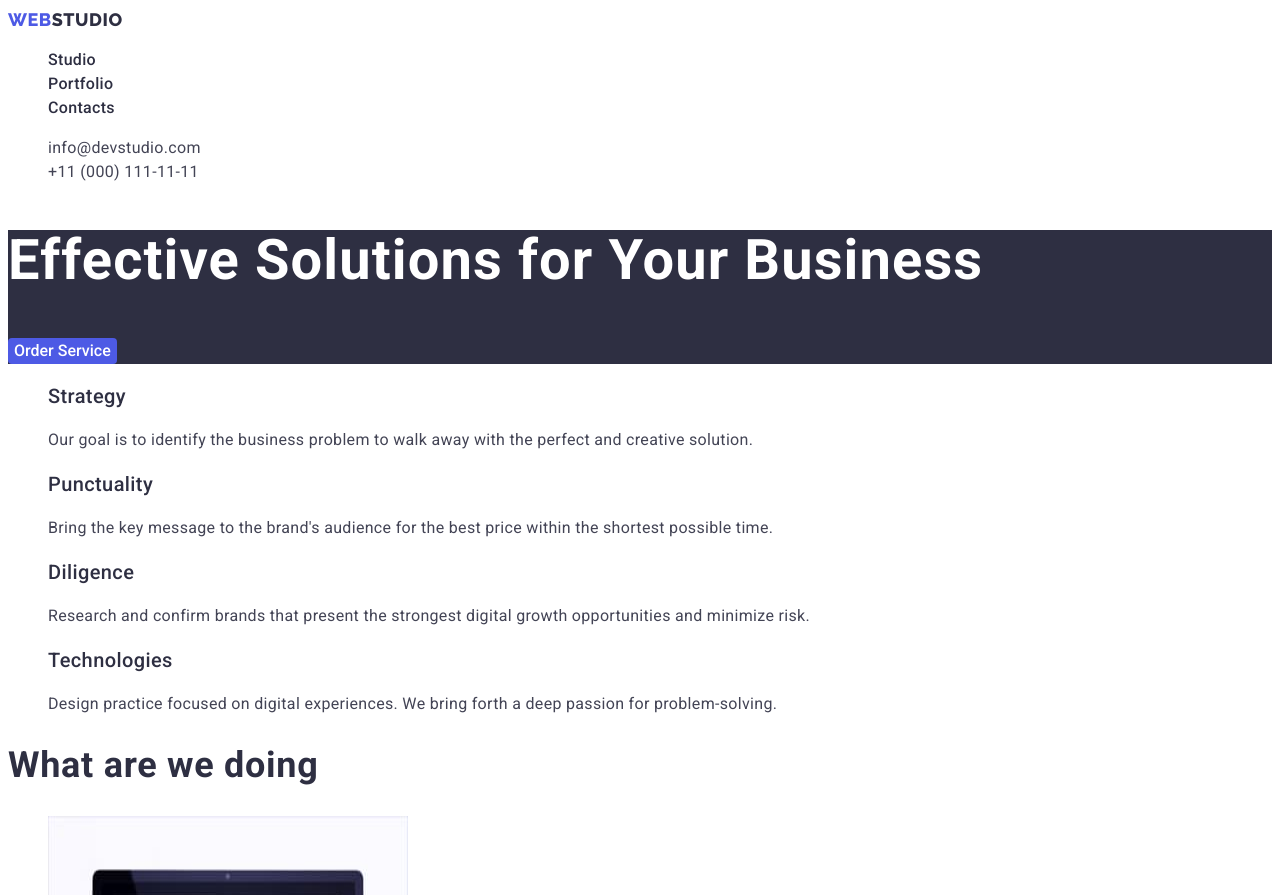
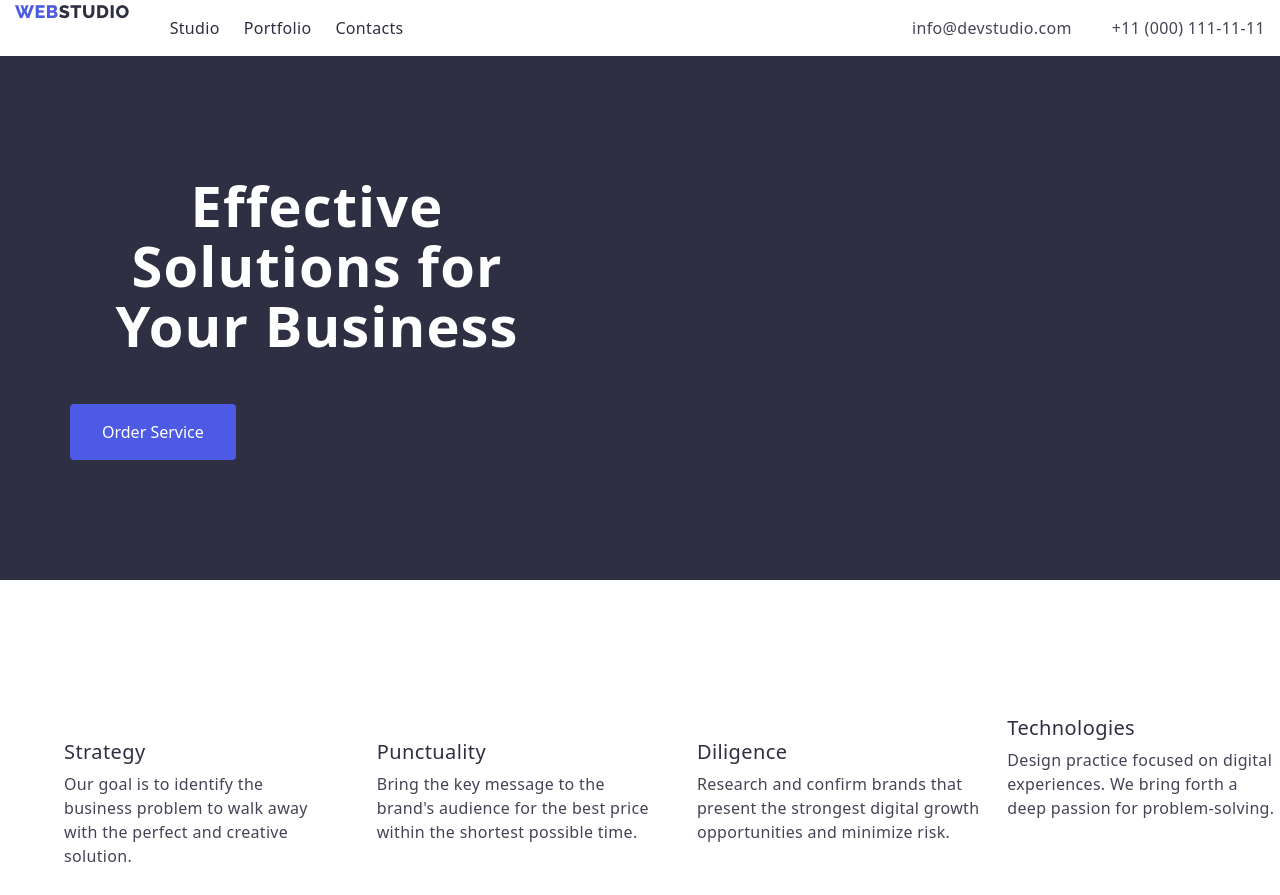
Before and after one commit to konotopdv/goit-markup-hw-03, a plain HTML site: page index.html in a window 1280 px wide. Shown: the top 895 px of the page. Drawn offline with nearby package versions, Linux system fonts and the light colour scheme.

Commit message:
version1

```diff
--- a/css/styles.css
+++ b/css/styles.css
@@ -8,16 +8,62 @@
     --white-three: #f4f4fd
    ;
 }
+ul {
+    list-style-type: none;
+}
+
+a {
+    text-decoration: none;
+}
+
+button {font-family: inherit;}
+
+img {display: block;}
+
+h1, h2, h3, h4, h5, h6, p {
+    margin: 0;
+    padding: 0;
+}
+.visually-hidden {
+    position: absolute;
+    top: -150%;
+    z-index: -100;
+    width: 0;
+    height: 0;
+    opacity: 0;
+    visibility: hidden;
+    user-select: none;
+    pointer-events: none;
+    cursor: none;
+    margin: 0;
+    padding: 0;
+    overflow: hidden;
+    border: none;
+    outline: none;
+    white-space: nowrap;
+}
 body {
     font-family: 'Roboto', sans-serif;
     color: var(--contact-cl);
     background-color: var(--white);
 }
 
-ul {
-    list-style-type: none;
+.container {
+    width: 100%;
+    max-width: 1170px;
+    padding: 0 15px;
+    margin: 0 auto;
 }
+.header-container {
+    display: flex;
+    justify-content: space-between;
+    align-items: center;
+    width: 100%;
+    max-width: 1406px;
+    padding: 0 15px;
+    margin: 0 auto;
 
+}
 
 .logo {
     font-family: "Raleway", sans-serif;
@@ -38,9 +84,14 @@ ul {
 .color-studio-footer {
     color: var(--white-three);
 }
-
-
-.header-link {
+.main-nav{
+    display: flex;
+}
+.nav-list {
+    display: flex;
+    flex-grow: 1;
+}
+.nav-link{
     color: var(--navy);
     font-weight: 500;
     font-size: 16px;
@@ -49,12 +100,14 @@ ul {
     text-decoration: none;
     }
 
-.header-link:hover,
-.header-link:focus{
-    color: var(--cl-hover);
+.nav-link:hover,
+.nav-link:focus
+{color: var(--cl-hover);}
 
+ .nav-item:not(:last-child) {
+   margin-right: 24px;
+ }
 
-}
 
 .header-contact {
     color: var(--contact-cl);
@@ -69,37 +122,108 @@ ul {
 .header-contact:hover,
 .header-contact:focus{
     color: var(--cl-hover);}
+  .nav-address {
+      display: flex;
+      gap: 40px;
+  }
+
+
 
  .hero {
     background-color: var(--navy);
+    padding-top: 120px;
+    padding-bottom: 120px;
+
+
  }
 .hero-title{
     color: var(--white);
         font-size: 56px;
-        line-height: 1.1;
-        letter-spacing: 0.02em
+        line-height: 1.07;
+        letter-spacing: 0.02em;
+        margin-bottom: 48px;
+        width: 496;
+        text-align: center;
+      margin: 0 auto 48px auto;
+
+}
+.hero .container {
+        justify-content: space-between;
+        align-items: center;
+}
+.hero-wrapper {
+    width: 494px;
+
+}
+.hero-btn-wrapper {
+    display: flex;
+    align-items: center;
+}
+.about {
+    padding-top: 120px;
+    padding-bottom: 120px;
+}
+.about-list {
+    display: flex;
+}
+.about-item:not(:last-child){
+  margin: 24px;
 }
 
-.section-title{
+.about-title{
     color: var(--navy) ;
     font-weight: 500;
         font-size: 20px;
         line-height: 1.2;
-        letter-spacing: 0.02em
+        letter-spacing: 0.02em;
+        margin-bottom: 8px
 }
-.section-text {
+.about-text {
     color: var(--contact-cl);
         font-size: 16px;
         line-height: 1.5;
-        letter-spacing: 0.02em
+        letter-spacing: 0.02em;
+
 }
 
-.slogan{
+.work {
+    padding-top: 120px;
+    padding-bottom: 120px;
+}
+.work-slogan{
         color:var(--navy);
         font-size: 36px;
         line-height: 1.1;
-        letter-spacing: 0.02em
+        letter-spacing: 0.02em;
+        margin-bottom: 72px;
+        padding-top: 0;
     }
+.work-list {
+    display: flex;
+    gap: 24px;
+    margin-bottom: 20px;
+
+}
+
+.people {
+    padding-top: 120px;
+    padding-bottom: 120px;
+}
+.people-slogan {
+    color: var(--navy);
+    font-size: 36px;
+    line-height: 1.1;
+    letter-spacing: 0.02em;
+    margin-bottom: 42px;
+
+}
+.people-list {
+    display: flex;
+        gap: 24px;
+        margin-bottom: 120px;
+
+}
+
 .name{
         color: var(--navy);
         font-weight: 500;
@@ -122,7 +246,7 @@ ul {
     background-color: var(--blue);
     border-radius: 4px ;
     cursor: pointer;
-    font-family: inherit;
+    padding: 16px 32px
 }
 .button-hero:hover,
 .button-hero:focus {
@@ -137,7 +261,7 @@ ul {
 }
 
 
-.aside{
+.people{
     background-color: var(--white-three);
 }
 
@@ -150,6 +274,10 @@ ul {
         line-height: 1.5;
         letter-spacing: 0.02em
 
+}
+.nav-button {
+    display: flex;
+    gap: 24px;
 }
 .button-portfolio  {
 color: var(--blue);
@@ -171,7 +299,11 @@ border: 1px solid var(--white-two);
     cursor: pointer;
 }
 
+.section-img {
+    display: flex;
+    gap: 24px;
 
+}
 .img-title {
 color: var(--navy);
     font-weight: 500;
@@ -189,21 +321,3 @@ color: var(--contact-cl);
 .link {
     text-decoration: none;
 }
-.visually-hidden {
-    position: absolute;
-    top: -150%;
-    z-index: -100;
-    width: 0;
-    height: 0;
-    opacity: 0;
-    visibility: hidden;
-    user-select: none;
-    pointer-events: none;
-    cursor: none;
-    margin: 0;
-    padding: 0;
-    overflow: hidden;
-    border: none;
-    outline: none;
-    white-space: nowrap;
-}
--- a/index.html
+++ b/index.html
@@ -12,22 +12,27 @@
       href="https://fonts.googleapis.com/css2?family=Raleway:wght@800&family=Roboto:wght@400;500;700&display=swap"
       rel="stylesheet"
     />
+    <link
+      rel="stylesheet"
+      href="https://cdnjs.cloudflare.com/ajax/libs/modern-normalize/1.1.0/modern-normalize.min.css"
+    />
   </head>
   <body>
-    <header class="page-header">
-      <nav>
+    <header>
+      <div class="header-container">
+        <nav class="nav-list">
           <a class="logo" href="./index.html">
             <span class="color-web">WEB</span
             ><span class="color-studio">STUDIO</span></a
           >
-        <ul class="site-nav">
-          <li>
-            <a class="header-link" href="./index.html">Studio</a>
+          <ul class="main-nav">
+            <li class="nav-item">
+              <a class="nav-link" href="./index.html">Studio</a>
             </li>
-          <li>
-            <a class="header-link" href="./portfolio.html">Portfolio</a>
+            <li class="nav-item">
+              <a class="nav-link" href="./portfolio.html">Portfolio</a>
             </li>
-          <li><a class="header-link" href="">Contacts</a></li>
+            <li class="nav-item"><a class="nav-link" href="">Contacts</a></li>
           </ul>
         </nav>
         <address>
@@ -44,49 +49,56 @@
             </li>
           </ul>
         </address>
+      </div>
     </header>
     <main>
       <section class="hero">
+        <div class="container">
+          <div class="hero-wrapper">
         <h1 class="hero-title">Effective Solutions for Your Business</h1>
+        </div>
+        <div class="hero-btn-wrapper">
         <button class="button-hero" type="button">Order Service</button>
+      </div>
     </section>
-      <section class="section">
+      <section class="about">
         <h2 class="visually-hidden">Advantages</h2>
-        <ul>
-          <li>
-            <h3 class="section-title">Strategy</h3>
-            <p class="section-text">
+        <ul class="about-list">
+          <li class="about-item">
+            <h3 class="about-title">Strategy</h3>
+            <p class="about-text">
               Our goal is to identify the business problem to walk away with the
               perfect and creative solution.
             </p>
           </li>
-          <li>
-            <h3 class="section-title">Punctuality</h3>
-            <p class="section-text">
+          <li class="about-item">
+            <h3 class="about-title">Punctuality</h3>
+            <p class="about-text">
               Bring the key message to the brand's audience for the best price
               within the shortest possible time.
             </p>
           </li>
-          <li>
-            <h3 class="section-title">Diligence</h3>
-            <p class="section-text">
+          <li class="about-item">
+            <h3 class="about-title">Diligence</h3>
+            <p class="about-text">
               Research and confirm brands that present the strongest digital
               growth opportunities and minimize risk.
             </p>
           </li>
-          <li>
-            <h3 class="section-title">Technologies</h3>
-            <p class="section-text">
+          <li class="about-item">
+            <h3 class="about-title">Technologies</h3>
+            <p class="about-text">
               Design practice focused on digital experiences. We bring forth a
               deep passion for problem-solving.
             </p>
           </li>
         </ul>
+        </div>
       </section>
-      <section>
-        <h2 class="slogan">What are we doing</h2>
-        <ul>
-          <li>
+      <section class="work">
+        <h2 class="work-slogan">What are we doing</h2>
+        <ul class="work-list">
+          <li class="work-img">
             <img
               src="./images/monitor.jpg"
               width="360"
@@ -107,10 +119,10 @@
           </li>
         </ul>
       </section>
-      <section class="aside">
-        <h2 class="slogan">Our Team</h2>
-        <ul>
-          <li>
+      <section class="people">
+        <h2 class="people-slogan">Our Team</h2>
+        <ul class="people-list">
+          <li class="people-img">
             <img src="./images/mark.jpg" width="264" height="260" alt="mark" />
             <h3 class="name">Mark Guerrero</h3>
             <p class="job">Product Designer</p>
```
Also changed, not shown: portfolio.html (+13 -7 lines). Lines whose indentation alone changed are shown as unchanged.
